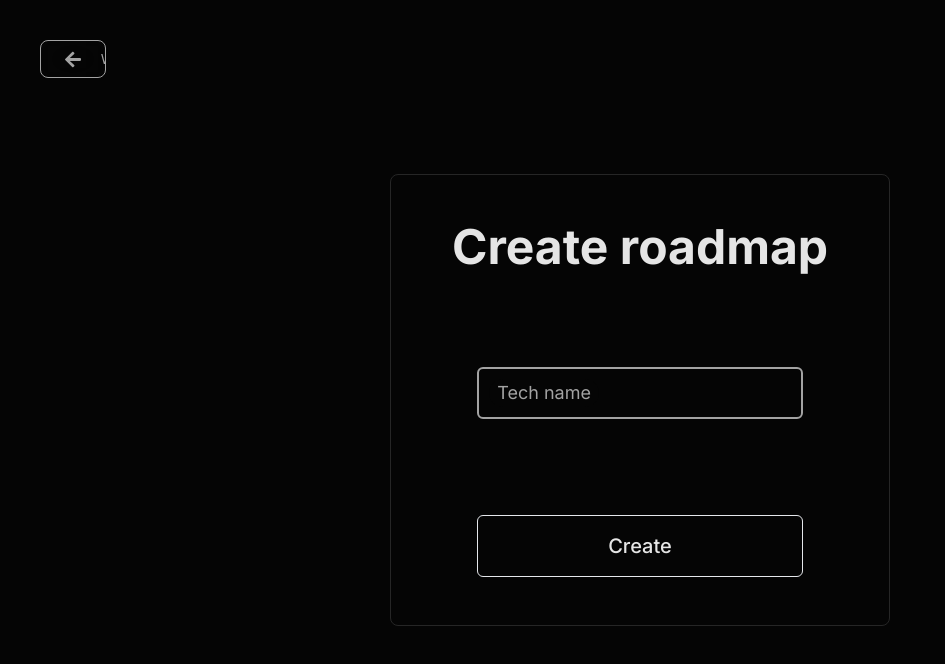
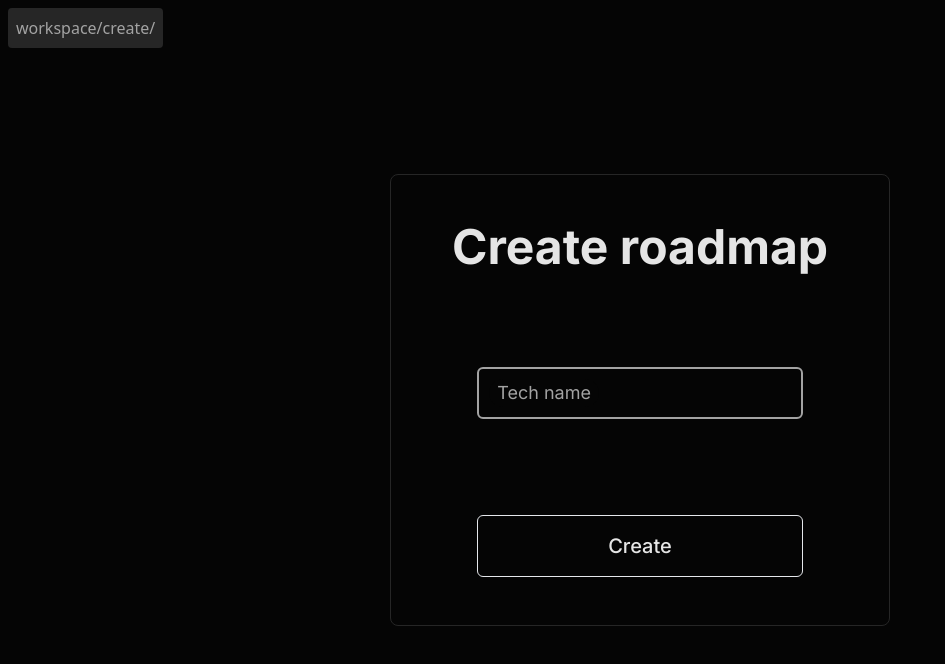
Before and after one commit to Lavryniukk/omniscent-frontend, a Next.js app: page /workspace/create in a window 1280 px wide. Shown: the top 664 px of the page, without its empty margins (0-945 px from the left). Built offline with nearby package versions, Linux system fonts and the light colour scheme.

Commit message:
merged with chat with ai

```diff
--- a/app/UI/buttons/backBtn/BackButton.tsx
+++ b/app/UI/buttons/backBtn/BackButton.tsx
@@ -1,46 +1,36 @@
 "use client";
 import { usePathname } from "next/navigation";
 import Link from "next/link";
-import { FaArrowLeft } from "react-icons/fa";
-
-const REG_EXP = {
-  WORKSPACE: /\/workspace(\/\w+)/,
-};
+import { useState } from "react";
 
 let HomeButton = () => {
   let path = usePathname();
-  let getLink = () => {
-    if (path === "workspace") {
-      return "/";
-    } else if (REG_EXP.WORKSPACE.test(path)) {
-      return "/workspace";
-    }
-    return "/";
+
+  const links = path.split("/").filter((item) => item.length);
+
+  let currentPath: string = `/`;
+
+  const getLink = (link: string) => {
+    currentPath += link + "/";
+    return currentPath;
   };
-  let getText = () => {
-    if (path === "workspace") {
-      return "Home";
-    } else if (REG_EXP.WORKSPACE.test(path)) {
-      return "Workspace";
-    }
-    return "Home";
-  };
-  let linkPath = getLink();
+
+  console.log(links);
   return (
-    <Link
-      href={linkPath}
-      title="Back to home page"
-      className="z-10 fixed select-none cursor-pointer top-10 border overflow-hidden text-sm border-accent hover:border-primary transition-colors duration-300 group left-10 bg-transparent backdrop-blur-lg box-content rounded-lg w-16 h-9"
-    >
-      <div className="w-32 h-full flex bg-transparent transition-transform duration-300 hover:-translate-x-16 rounded-lg">
-        <div className="w-1/2 h-full flex items-center justify-center rounded-lg bg-transparent">
-          <FaArrowLeft size={25} className="w-4 text-accent box-content" />
-        </div>
-        <div className="w-1/2  h-full flex items-center justify-center rounded-lg bg-transparent">
-          <p className="text-sm text-center text-accent">{getText()}</p>
-        </div>
-      </div>
-    </Link>
+    <nav className="absolute top-2 left-2 w-fit p-2 rounded bg-secondary">
+      <ul>
+        {links.map((item, index, array) => (
+          <li
+            key={index}
+            className={`text-accent inline-block ${
+              index === array.length - 1 && "cursor-default pointer-events-none"
+            }`}
+          >
+            <Link href={`${getLink(item)}`}>{item}/</Link>
+          </li>
+        ))}
+      </ul>
+    </nav>
   );
 };
 export default HomeButton;
```
